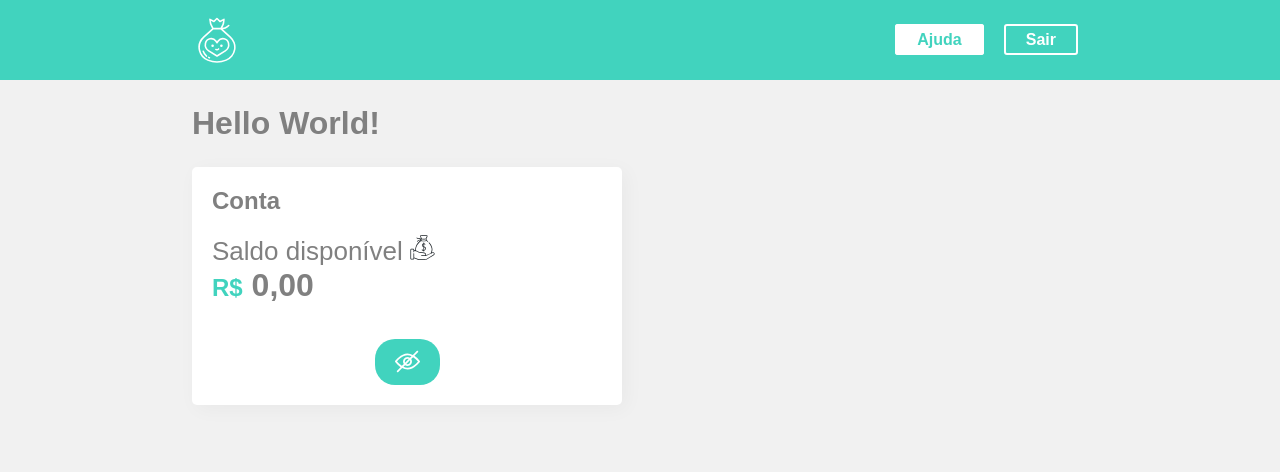
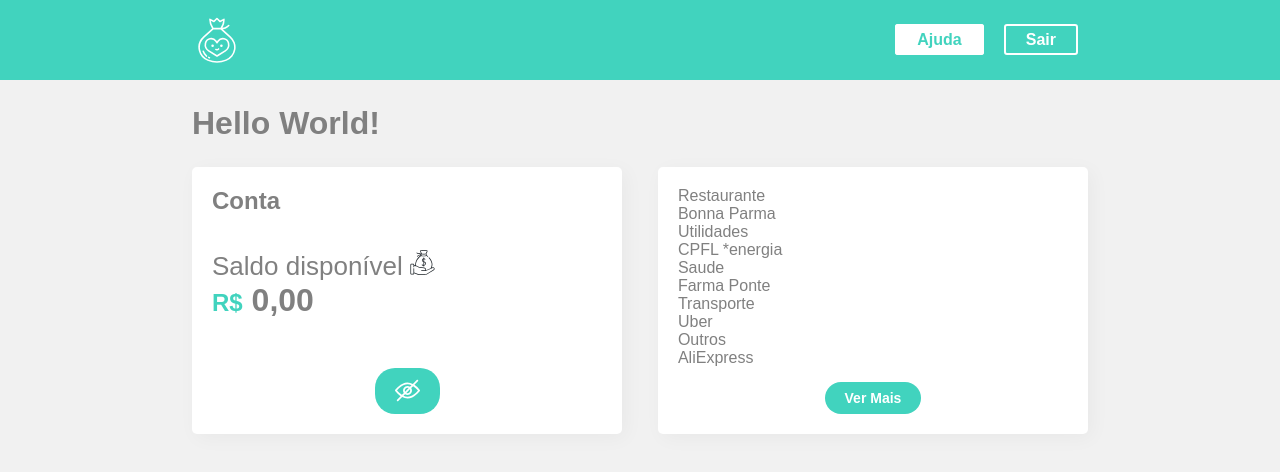
Before and after one commit to FerrazNathan/smartBank, a React (Create React App) app: page / in a window 1280 px wide. Shown: the top 472 px of the page. Built offline with nearby package versions, Linux system fonts and the light colour scheme; the HTML template or start-up script is replaced by a standard one.

Commit message:
criando o componente Extract

```diff
--- a/src/Components/Container/index.jsx
+++ b/src/Components/Container/index.jsx
@@ -2,6 +2,7 @@ import React from "react";
 import styled from "styled-components";
 import Titulo from "../Titulo";
 import Conta from "../Conta";
+import Extract from "../Extract/index"
 
 export const Container = styled.div`
   background-color: #f1f1f1;
@@ -25,6 +26,7 @@ export default() => {
       <Titulo>Hello World!</Titulo>
       <Content>
         <Conta />
+        <Extract />
       </Content>
     </Container>
   );
--- /dev/null
+++ b/src/Components/Extract/index.jsx
@@ -0,0 +1,23 @@
+import React from "react";
+import { Box, Button } from "../UI";
+import { extratoLista } from '../../info';
+
+const Extract = () => {
+  return (
+    <Box>
+      {
+        extratoLista.updates.map(({id, type, from, value, date}) => {
+          return(
+            <div key={id}>
+              <div>{type}</div>
+              <div>{from}</div>
+            </div>
+          )
+        })
+      }
+      <Button>Ver Mais</Button>
+    </Box>
+  )
+}
+
+export default Extract
```
